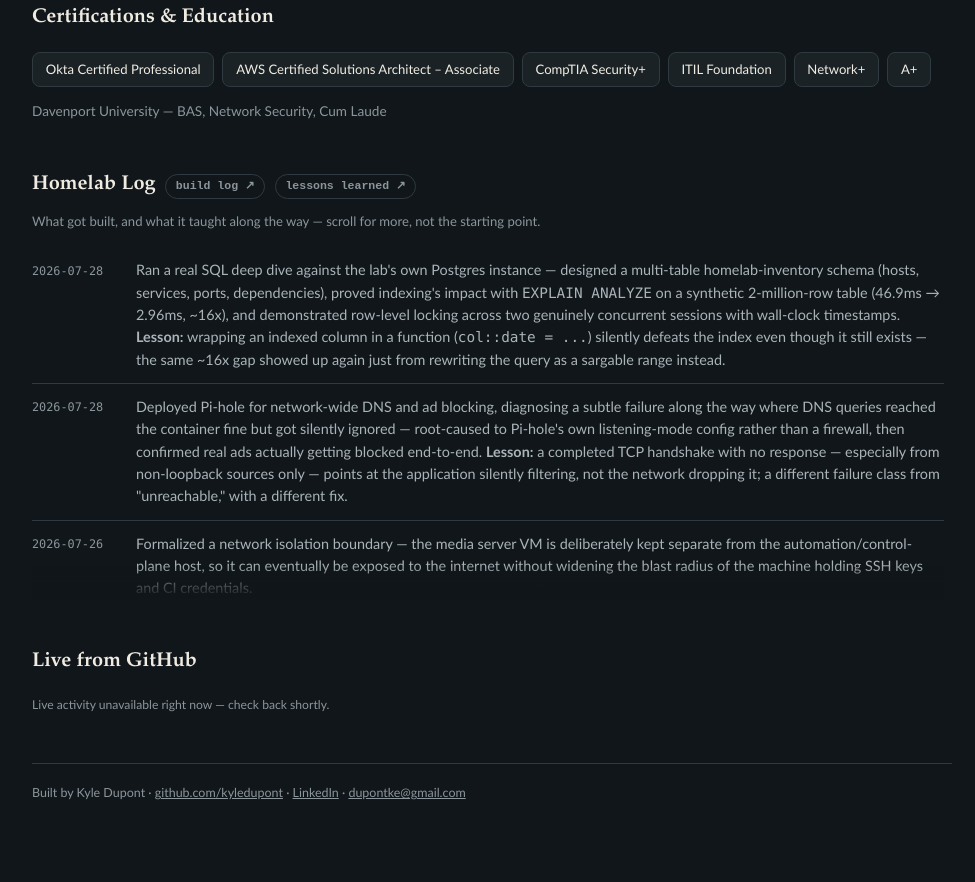
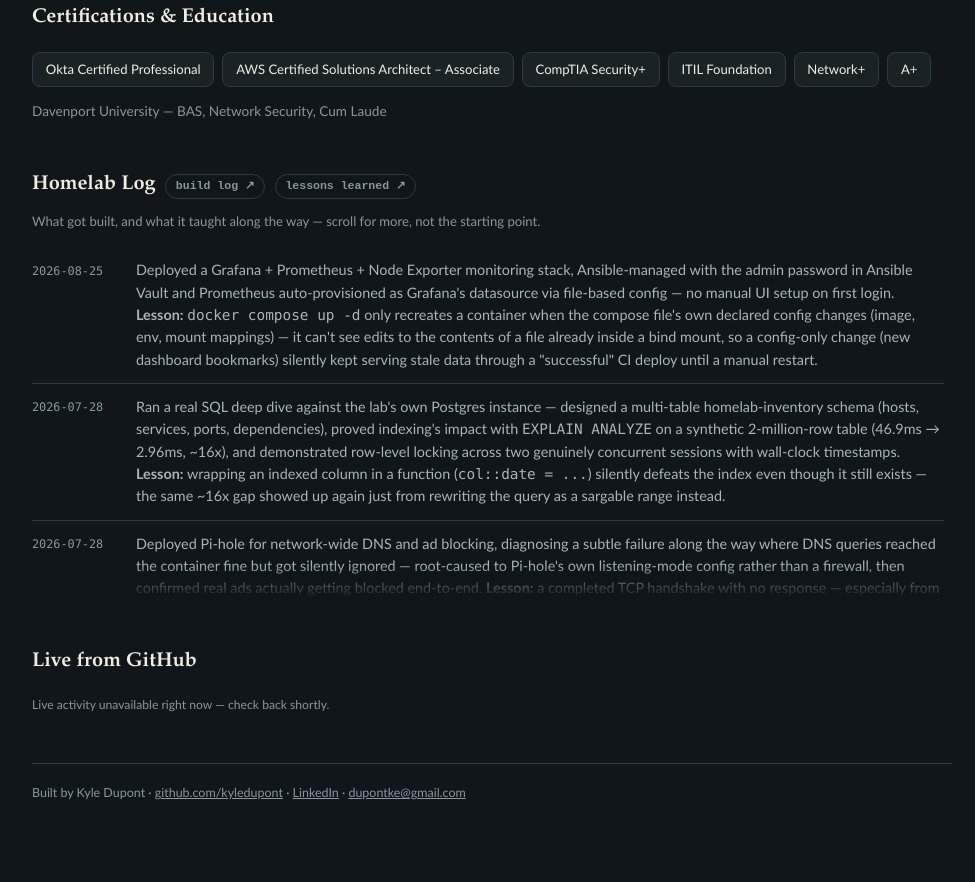
Before and after one commit to kyledupont/kyledupont.github.io, a plain HTML site: page index.html in a window 1280 px wide. Shown: the part 1703-2585 px from the top of the page, without its empty margins (148-1123 px from the left). Drawn offline with Linux system fonts and the light colour scheme; no server answers.

Commit message:
Add Grafana/Prometheus/Node Exporter to the homelab log
Co-Authored-By: Claude Sonnet 5 <noreply@anthropic.com>

```diff
--- a/index.html
+++ b/index.html
@@ -365,6 +365,7 @@
     <div class="timeline-wrap">
       <div class="timeline-scroll">
         <ul class="timeline">
+          <li><span class="meta-date">2026-08-25</span><p>Deployed a Grafana + Prometheus + Node Exporter monitoring stack, Ansible-managed with the admin password in Ansible Vault and Prometheus auto-provisioned as Grafana's datasource via file-based config — no manual UI setup on first login. <b>Lesson:</b> <code>docker compose up -d</code> only recreates a container when the compose file's own declared config changes (image, env, mount mappings) — it can't see edits to the contents of a file already inside a bind mount, so a config-only change (new dashboard bookmarks) silently kept serving stale data through a "successful" CI deploy until a manual restart.</p></li>
           <li><span class="meta-date">2026-07-28</span><p>Ran a real SQL deep dive against the lab's own Postgres instance — designed a multi-table homelab-inventory schema (hosts, services, ports, dependencies), proved indexing's impact with <code>EXPLAIN ANALYZE</code> on a synthetic 2-million-row table (46.9ms → 2.96ms, ~16x), and demonstrated row-level locking across two genuinely concurrent sessions with wall-clock timestamps. <b>Lesson:</b> wrapping an indexed column in a function (<code>col::date = ...</code>) silently defeats the index even though it still exists — the same ~16x gap showed up again just from rewriting the query as a sargable range instead.</p></li>
           <li><span class="meta-date">2026-07-28</span><p>Deployed Pi-hole for network-wide DNS and ad blocking, diagnosing a subtle failure along the way where DNS queries reached the container fine but got silently ignored — root-caused to Pi-hole's own listening-mode config rather than a firewall, then confirmed real ads actually getting blocked end-to-end. <b>Lesson:</b> a completed TCP handshake with no response — especially from non-loopback sources only — points at the application silently filtering, not the network dropping it; a different failure class from "unreachable," with a different fix.</p></li>
           <li><span class="meta-date">2026-07-26</span><p>Formalized a network isolation boundary — the media server VM is deliberately kept separate from the automation/control-plane host, so it can eventually be exposed to the internet without widening the blast radius of the machine holding SSH keys and CI credentials.</p></li>
```
